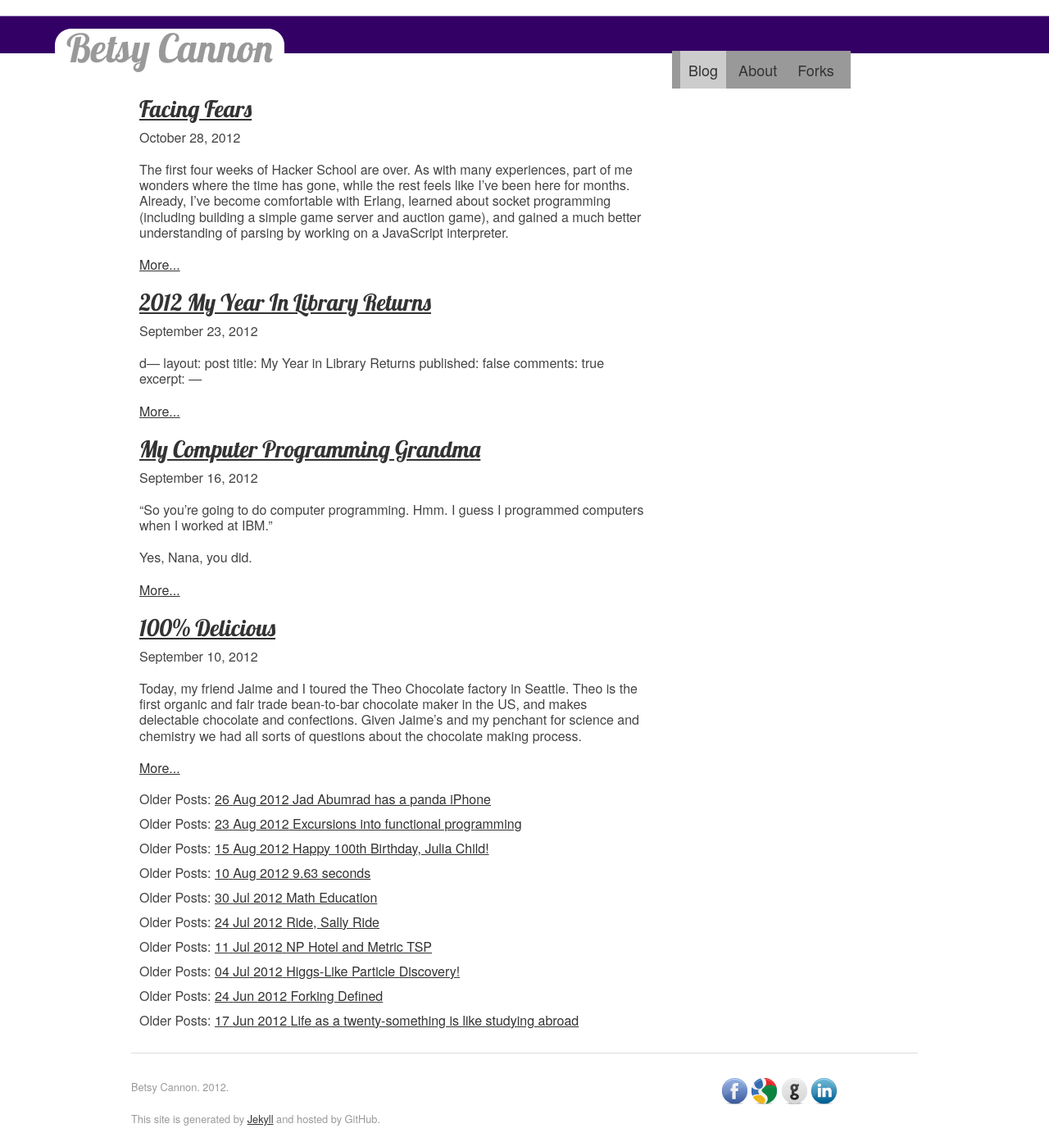
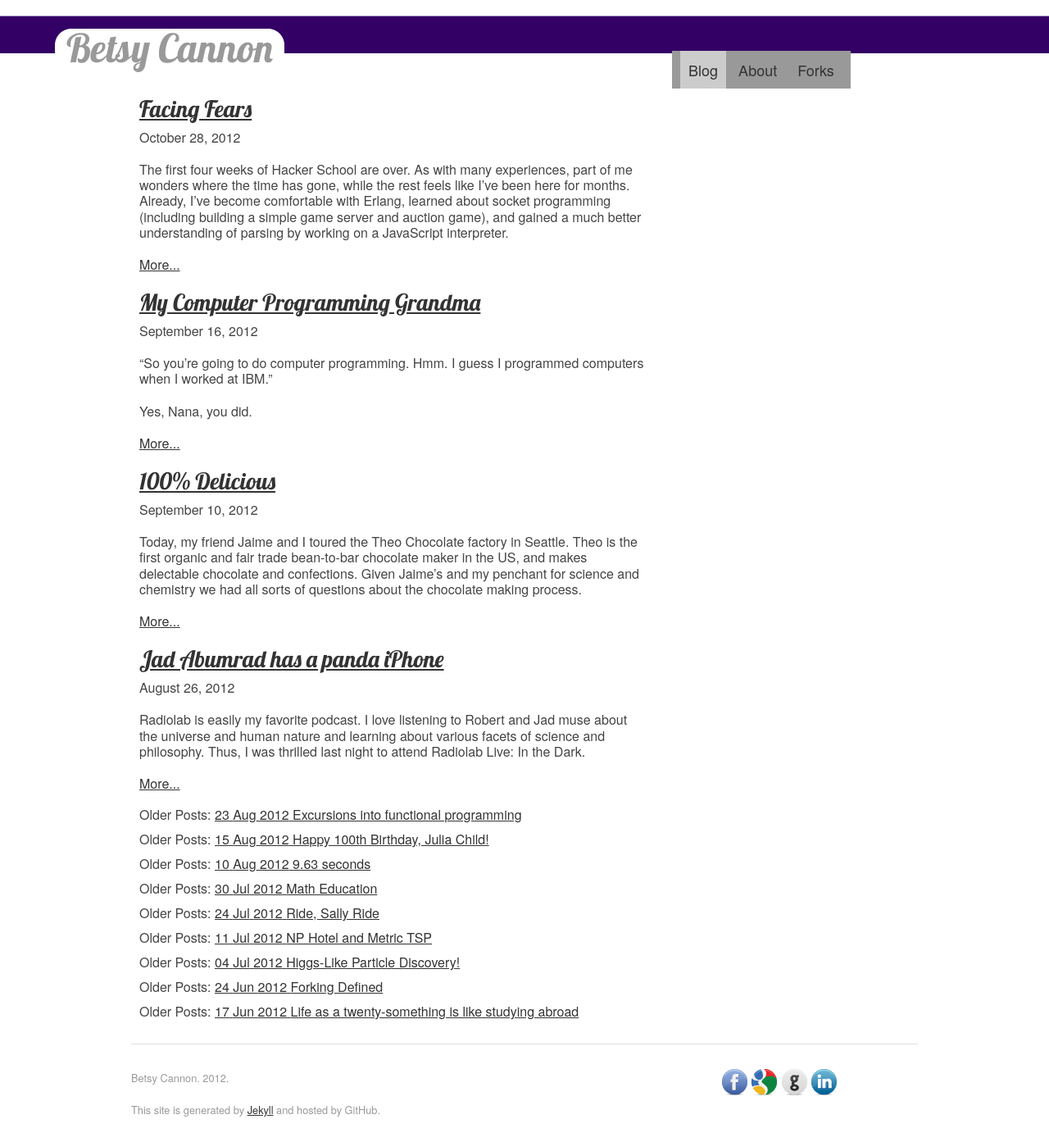
Before and after one commit to forklady42/forklady42.github.com, a Jekyll site: the page built from index.html, in a window 1280 px wide. Shown: the whole page at 82% size. Built offline with Jekyll 4.4.1, drawn with Linux system fonts in a browser that asks for light colours; some web fonts are replaced; Markdown is read by kramdown in place of the engine named in the settings.

Commit message:
typo in YAML

```diff
--- a/_posts/2012-09-23-2012-my-year-in-library-returns.md
+++ b/_posts/2012-09-23-2012-my-year-in-library-returns.md
@@ -1,9 +1,9 @@
-d---
+---
 layout: post
 title: My Year in Library Returns
 published: false
-comments: true
-excerpt:
+comments: false
+excerpt: seattle library
 ---
 
 On September 23, 2011, I started recording the items that I
```
